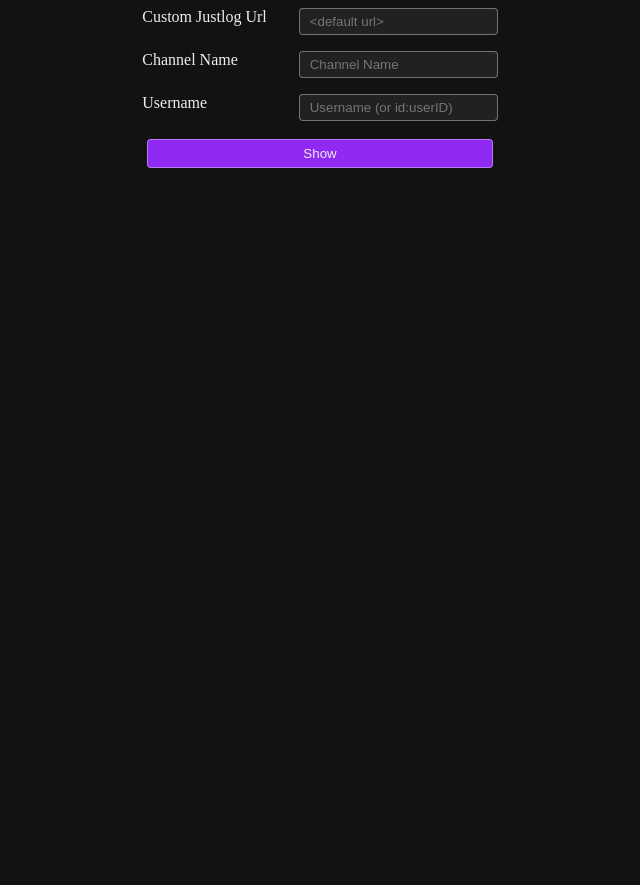
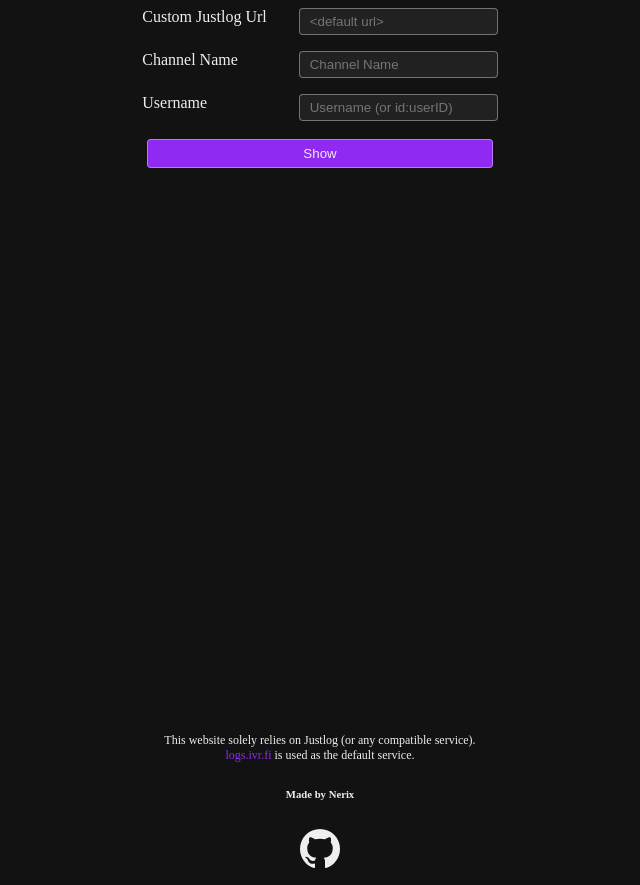
Before and after one commit to Nerixyz/heatchat, a website built with Parcel: page src/index.html in a window 1280 px wide. Shown: the whole page, without its empty margins (320-960 px from the left). Before the commit the page ends 800 px from the top, so only its background shows below. Built offline with nearby package versions, Linux system fonts and the light colour scheme; no server answers.

Commit message:
feat: add footer

```diff
--- a/src/index.css
+++ b/src/index.css
@@ -213,3 +213,32 @@ canvas {
   image-rendering: pixelated; /* Awesome future-browsers       */
   -ms-interpolation-mode: nearest-neighbor; /* IE                            */
 }
+
+footer {
+  display: flex;
+  flex-direction: column;
+  align-items: center;
+  margin-top: 7rem;
+}
+
+.credits {
+  font-size: 0.75rem;
+  text-align: center;
+}
+
+footer a {
+  color: var(--day-color);
+  text-decoration: none;
+}
+
+.github-icon {
+  width: 3rem;
+}
+
+.github-link {
+  color: var(--text-color);
+  transition: color 0.25s;
+}
+.github-link:is(:hover, :focus, :focus-visible) {
+  color: var(--day-color);
+}
--- a/src/index.html
+++ b/src/index.html
@@ -51,6 +51,22 @@
       </div>
       <div id="day-view"></div>
     </main>
+    <footer>
+      <div class="credits">
+        This website solely relies on Justlog (or any compatible service).
+        <br />
+        <a href="https://logs.ivr.fi" target="_blank">logs.ivr.fi</a> is used as the default service.
+      </div>
+      <h6>Made by Nerix</h6>
+      <a href="https://github.com/Nerixyz/heatchat" target="_blank" class="github-link">
+        <svg class="github-icon" viewBox="0 0 24 24">
+          <path
+            fill="currentColor"
+            d="M12,2A10,10 0 0,0 2,12C2,16.42 4.87,20.17 8.84,21.5C9.34,21.58 9.5,21.27 9.5,21C9.5,20.77 9.5,20.14 9.5,19.31C6.73,19.91 6.14,17.97 6.14,17.97C5.68,16.81 5.03,16.5 5.03,16.5C4.12,15.88 5.1,15.9 5.1,15.9C6.1,15.97 6.63,16.93 6.63,16.93C7.5,18.45 8.97,18 9.54,17.76C9.63,17.11 9.89,16.67 10.17,16.42C7.95,16.17 5.62,15.31 5.62,11.5C5.62,10.39 6,9.5 6.65,8.79C6.55,8.54 6.2,7.5 6.75,6.15C6.75,6.15 7.59,5.88 9.5,7.17C10.29,6.95 11.15,6.84 12,6.84C12.85,6.84 13.71,6.95 14.5,7.17C16.41,5.88 17.25,6.15 17.25,6.15C17.8,7.5 17.45,8.54 17.35,8.79C18,9.5 18.38,10.39 18.38,11.5C18.38,15.32 16.04,16.16 13.81,16.41C14.17,16.72 14.5,17.33 14.5,18.26C14.5,19.6 14.5,20.68 14.5,21C14.5,21.27 14.66,21.59 15.17,21.5C19.14,20.16 22,16.42 22,12A10,10 0 0,0 12,2Z"
+          />
+        </svg>
+      </a>
+    </footer>
 
     <script src="index.ts" type="module"></script>
   </body>
```
